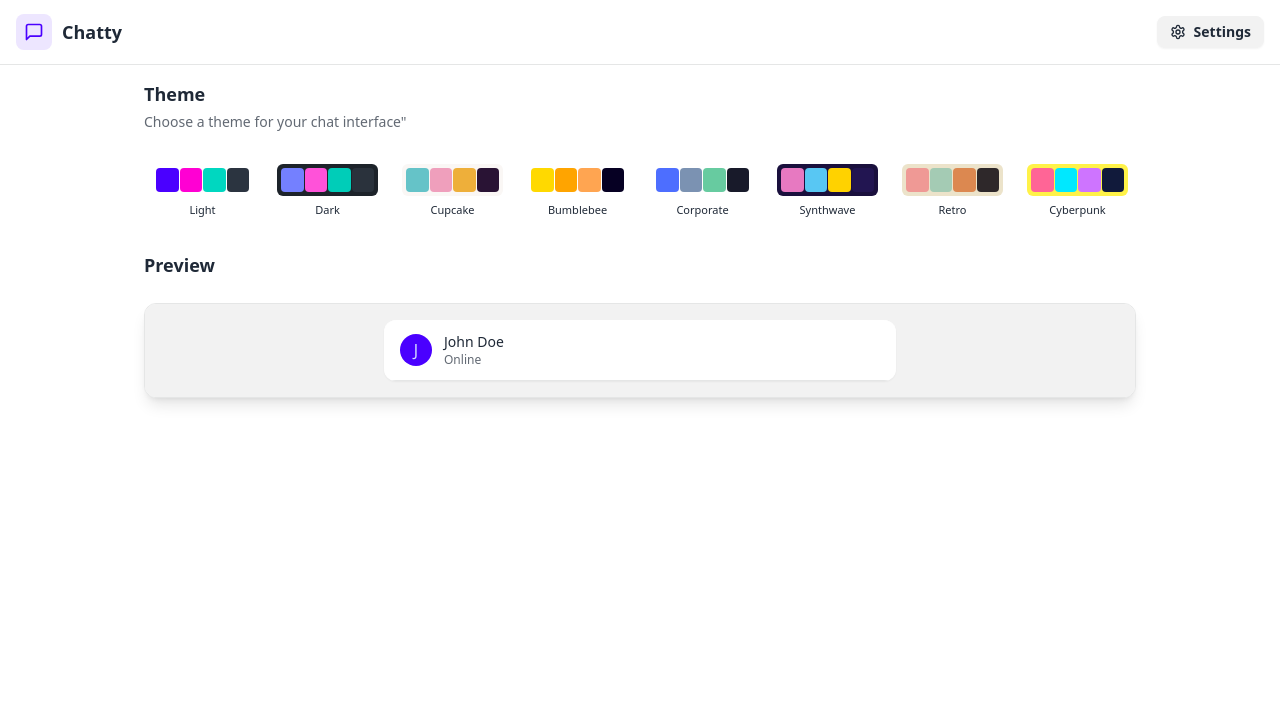
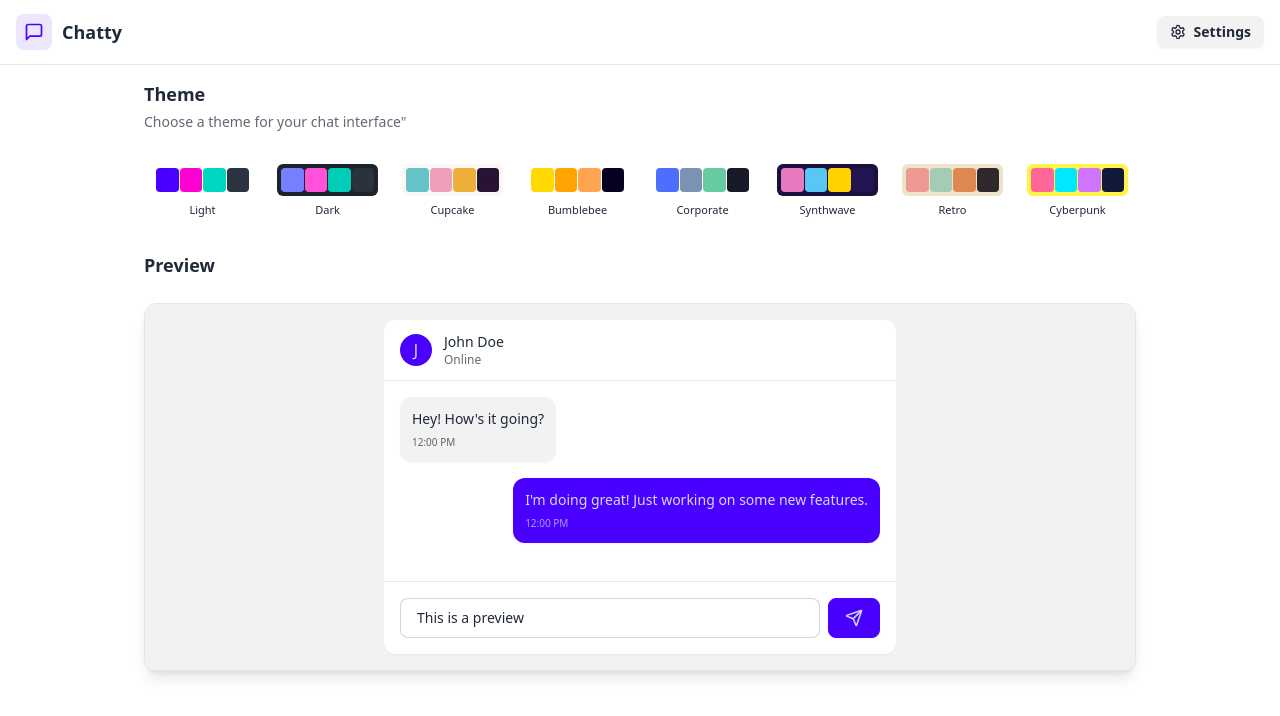
Before and after one commit to PranitAdgokar/chat-app-fronend, a React (Vite) app: page /settings in a window 1280 px wide. Shown: the top 716 px of the page. Built offline with nearby package versions, Linux system fonts and the light colour scheme; no server answers.

Commit message:
enhance SettingsPage with chat message preview and input functionality; update theme selection handler

```diff
--- a/src/components/coming-soon.jsx
+++ b/src/components/coming-soon.jsx
@@ -14,7 +14,7 @@ const ComingSoon = () => {
   </figure>
   <div className="card-body items-center text-center">
     <h2 className="card-title">
-        Coming Soon...whats
+        Coming Soon...
     </h2>
     <p>
         We are working on something amazing..!!
--- a/src/pages/SettingsPage.jsx
+++ b/src/pages/SettingsPage.jsx
@@ -1,6 +1,7 @@
 import React from 'react';
 import { useThemeStore } from "../store/useThemeStore";
 import { THEMES } from "../constants/";
+import { Send } from "lucide-react";
 
 const PREVIEW_MESSAGES = [
   { id: 1, content: "Hey! How's it going?", isSent: false },
@@ -30,7 +31,7 @@ const SettingsPage = () => {
                 group flex flex-col items-center gap-1.5 p-2 rounded-lg transition-colors
                 ${theme === t ? "bg-base-200" : "hover:bg-base-200/50"}
               `}
-              onClick={() => setTheme()}
+              onClick={() => setTheme(t)}
             >
               <div className="relative h-8 w-full rounded-md overflow-hidden" data-theme={t}>
                 <div className="absolute inset-0 grid grid-cols-4 gap-px p-1">
@@ -66,6 +67,49 @@ const SettingsPage = () => {
                     </div>
                   </div>
                 </div>
+                {/* Chat Messages */}
+                <div className="p-4 space-y-4 min-h-[200px] max-h-[200px] overflow-y-auto bg-base-100">
+                  {PREVIEW_MESSAGES.map((message) => (
+                    <div
+                      key={message.id}
+                      className={`flex ${message.isSent ? "justify-end" : "justify-start"}`}
+                    >
+                      <div
+                        className={`
+                          max-w-[80%] rounded-xl p-3 shadow-sm
+                          ${message.isSent ? "bg-primary text-primary-content" : "bg-base-200"}
+                        `}
+                      >
+                        <p className="text-sm">{message.content}</p>
+                        <p
+                          className={`
+                            text-[10px] mt-1.5
+                            ${message.isSent ? "text-primary-content/70" : "text-base-content/70"}
+                          `}
+                        >
+                          12:00 PM
+                        </p>
+                      </div>
+                    </div>
+                  ))}
+                </div>
+                 {/* Chat Input */}
+                 <div className="p-4 border-t border-base-300 bg-base-100">
+                  <div className="flex gap-2">
+                    <input
+                      type="text"
+                      className="input input-bordered flex-1 text-sm h-10"
+                      placeholder="Type a message..."
+                      value="This is a preview"
+                      readOnly
+                    />
+                    <button className="btn btn-primary h-10 min-h-0">
+                      <Send size={18} />
+                    </button>
+                  </div>
+                </div>
+
+
               </div>
             </div>
           </div>
```
